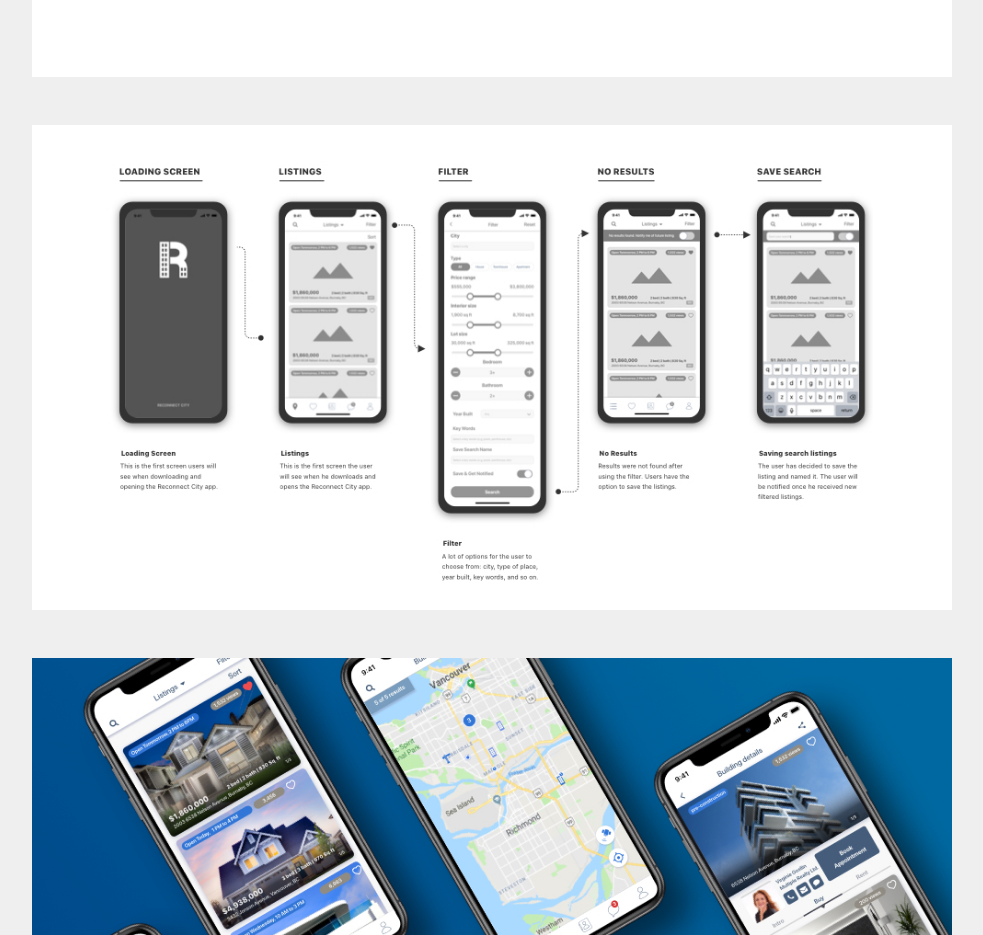
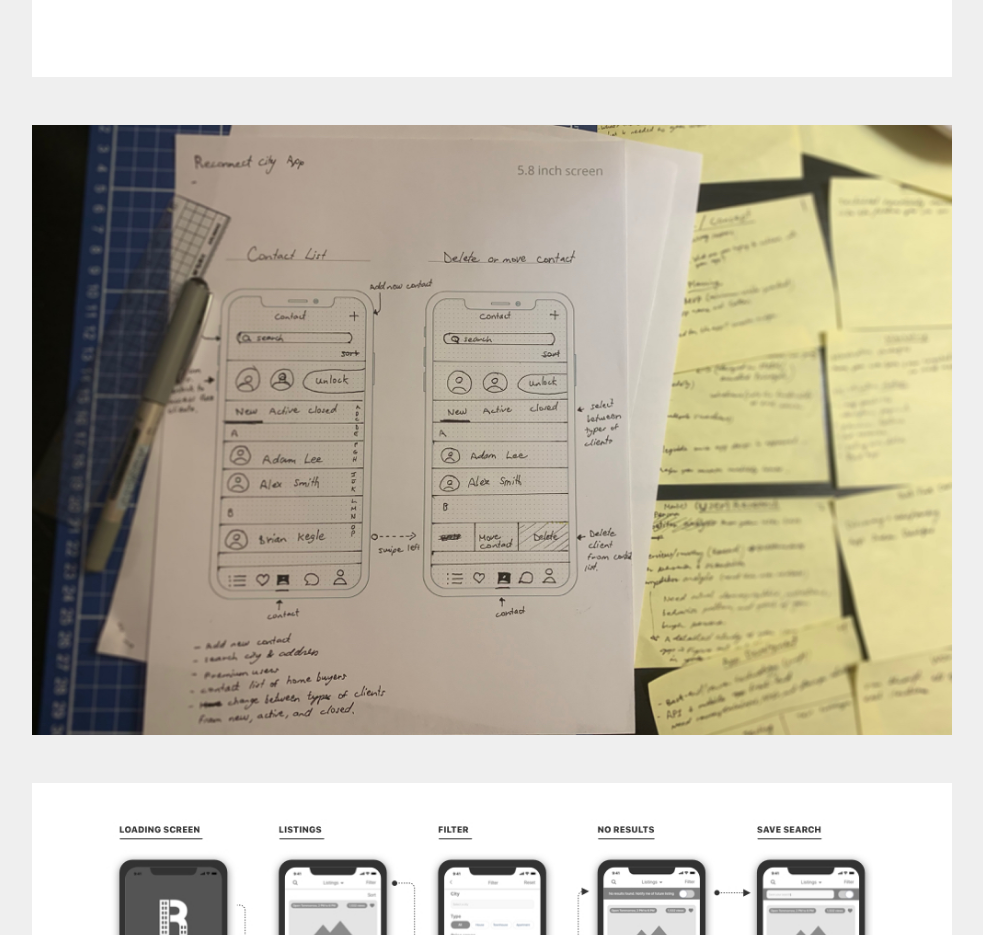
Before and after one commit to vahidmotta/web, a plain HTML site: page reconnect-city.html in a window 1280 px wide. Shown: the part 8240-9175 px from the top of the page, without its empty margins (148-1131 px from the left). Drawn offline with Linux system fonts and the light colour scheme.

Commit message:
Add RC paper prototype

```diff
--- a/reconnect-city.html
+++ b/reconnect-city.html
@@ -138,6 +138,7 @@
 
             <p class="text-center mb-5"><img src="images/empathy-map.jpg" alt="empathy map" class="img-fluid"></p>
             <p class="text-center mb-5"><img src="images/img_1_large.jpg" alt="RC deliverables" class="img-fluid"></p>
+            <p class="text-center mb-5"><img src="images/paper-prototype.jpg" alt="paper-protype" class="img-fluid"></p>
             <p class="text-center mb-5"><img src="images/RC-flow.jpg" alt="RC flow" class="img-fluid"></p>
             <p class="text-center mb-5"><img src="images/RC mockup.jpg" alt="RC design mockup" class="img-fluid"></p>
 
```
Also changed, not shown: images/paper-prototype.jpg (added).
